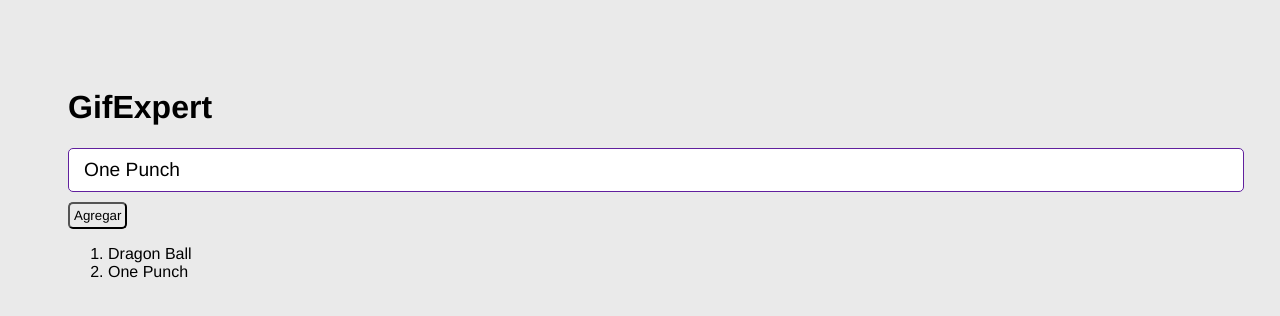
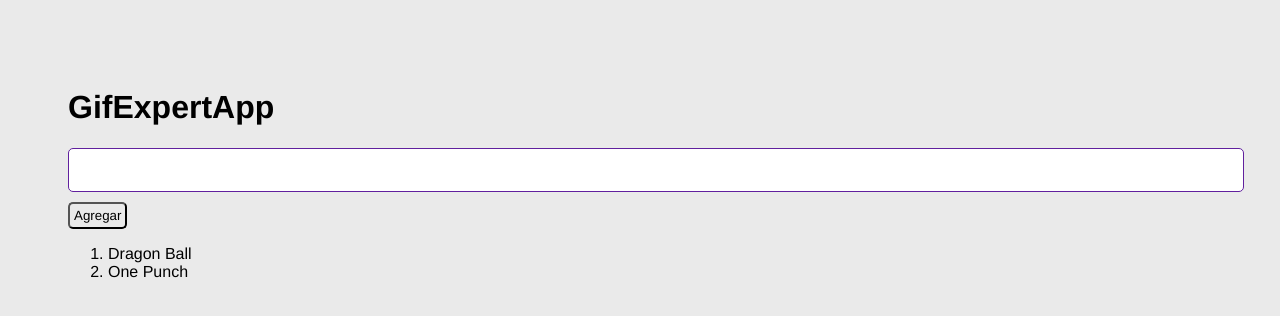
Before and after one commit to aisidr12/gifAppReact, a React (Vite) app: page / in a window 1280 px wide. Shown: the top 316 px of the page. Built offline with nearby package versions, Linux system fonts and the light colour scheme.

Commit message:
Fix list

```diff
--- a/src/GifExpertApp.jsx
+++ b/src/GifExpertApp.jsx
@@ -1,28 +1,37 @@
-import React, { useState } from "react"
+import React, { Fragment, useState } from "react"
 import { AddCategory } from "./components/AddCategory";
-export const GifExpertApp =() =>{
 
-    const [categories, setCategories] = useState(['Dragon Ball','One Punch']);
 
-    const onAddCategory = () => {
+export const GifExpertApp = () => {
 
+    const [ categories, setCategories ] = useState(['Dragon Ball','One Punch']);
+
+    const onAddCategory = ( newCategory ) => {
         //categories.push('valorant')
-        setCategories([ ...categories , 'valorant']);
-
+       // setCategories([ newCategory, ...categories]);
+       if(categories.includes(newCategory)) return;
+        setCategories([ newCategory, ...categories ]);
     }
 
 return (
     <>
     {/*titulo */}
-    <h1>GifExpert</h1>
+    <h1>GifExpertApp</h1>
+
     {/*input */}
-    <AddCategory />
+
+    <AddCategory
+
+     onNewCategory =  { ( value ) => onAddCategory( value) }
+   // setCategories= { setCategories }
+
+    />
 
     {/*listado */}
-    <button onClick={onAddCategory}>Agregar</button>
+    <button onClick={onAddCategory}> Agregar </button>
     <ol>
         {
-        categories.map( category => {
+        categories.map( (category, i) => {
             return <li key={category}>{category}</li>
         } )
         }
--- a/src/components/AddCategory.jsx
+++ b/src/components/AddCategory.jsx
@@ -1,21 +1,28 @@
 import React from 'react'
 import { useState } from 'react'
 //rafc
-export const AddCategory = () => {
-    const [inputValue, setInputValue] = useState('One Punch')
-    const onInputChange = ( {target}) => {
-        setInputValue( target.value)
-    }
+export const AddCategory = ({ onNewCategory }) => {
 
-      const onSubmit=(event)=>{
-        event.preventDefault();
-         console.log(event);
-      }
+    const [ inputValue, setInputValue] = useState(' ')
+
+    const onInputChange = ( { target }) => {
+        setInputValue( target.value );
+    };
+
+    const onSubmit = ( event )=> {
+         event.preventDefault();
+         if( inputValue.trim().length <= 1 ) return;
+         //setCategories(categories => [ inputValue, ...categories ]);
+         onNewCategory( inputValue.trim() );
+         setInputValue('');
+    };
 
 
   return (
-    <form onSubmit={ (event) => onSubmit(event)}>
-     <input type="text"
+
+     <form onSubmit={ onSubmit }>
+     <input
+    type="text"
     placeholder='Buscar Gifs'
     value = { inputValue }
     onChange={  onInputChange }
```
